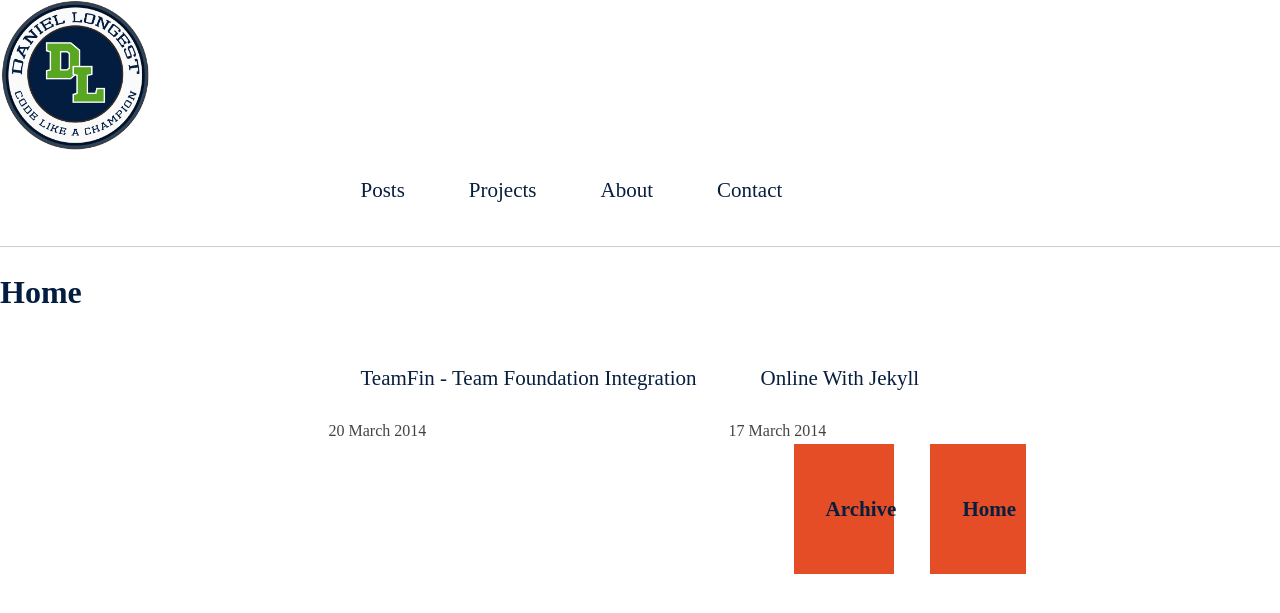
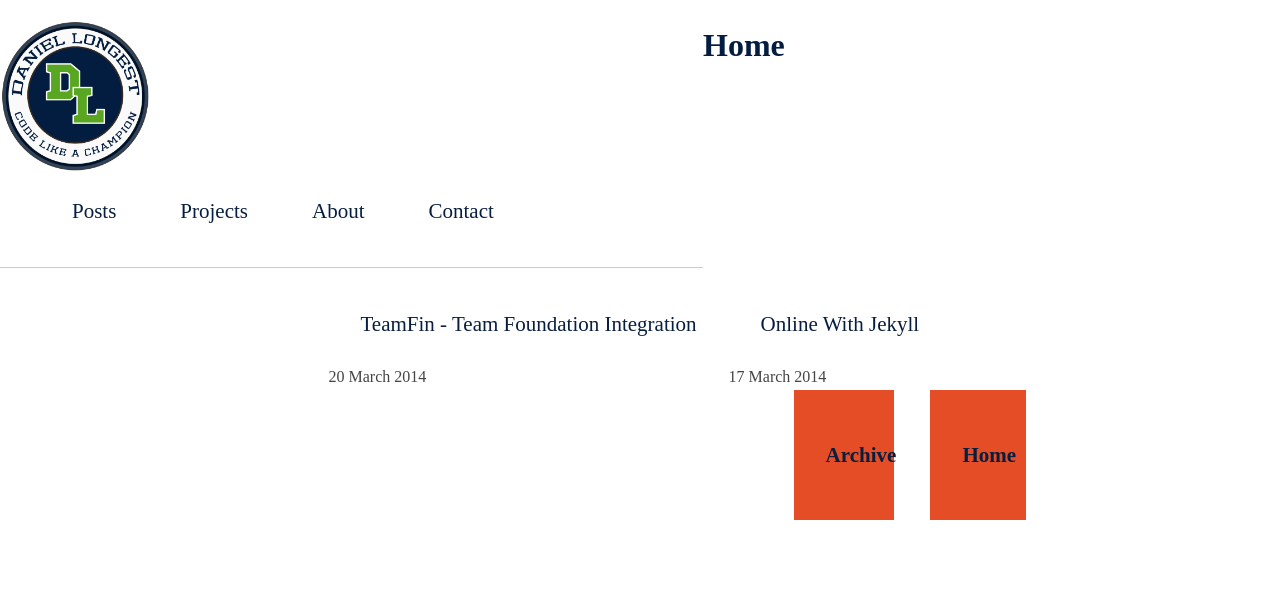
Before and after one commit to dlongest/dlongest.github.io, a Jekyll site: the page built from index.md, in a window 1280 px wide. Shown: the top 613 px of the page. Built offline with Jekyll 4.4.1, drawn with Linux system fonts in a browser that asks for light colours; some web fonts are replaced; Markdown is read by kramdown in place of the engine named in the settings.

Commit message:
Different change to line up image and nav

```diff
--- a/css/header.css
+++ b/css/header.css
@@ -25,5 +25,6 @@ color: #57A645
 }
 
 #header {
-display: inline
+display: block;
+float: left
 }
```
